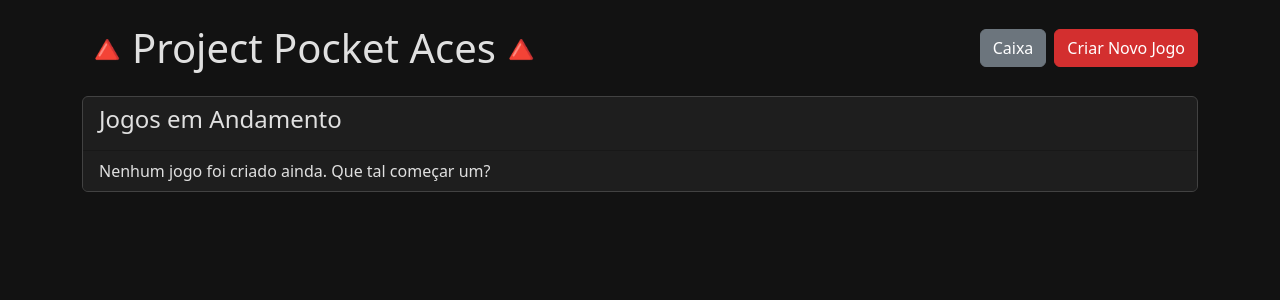
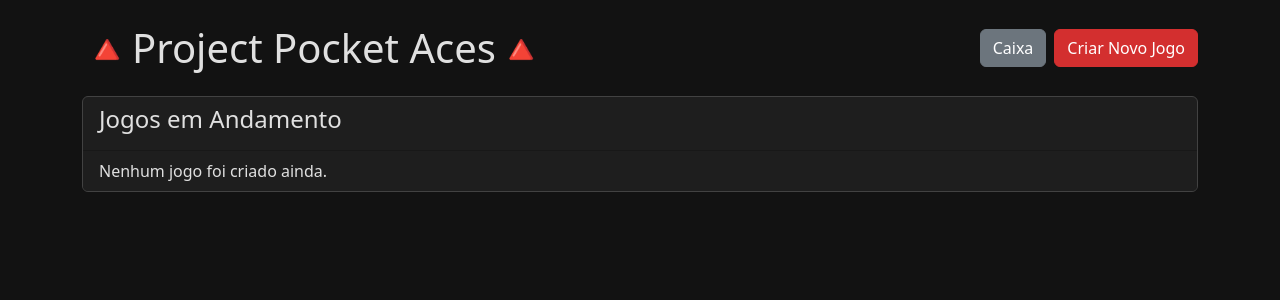
Before and after one commit to pedrocamposlive/pocketacesproject, a Flask app: page / in a window 1280 px wide. Shown: the top 300 px of the page. Run offline with Flask 3, Linux system fonts and the light colour scheme; data that the repository does not hold is empty.

Commit message:
Update index.html

```diff
--- a/templates/index.html
+++ b/templates/index.html
@@ -25,7 +25,7 @@
         </a>
       {% else %}
         <div class="list-group-item bg-dark text-light">
-          <p class="mb-0">Nenhum jogo foi criado ainda. Que tal começar um?</p>
+          <p class="mb-0">Nenhum jogo foi criado ainda.</p>
         </div>
       {% endfor %}
     </div>
```
